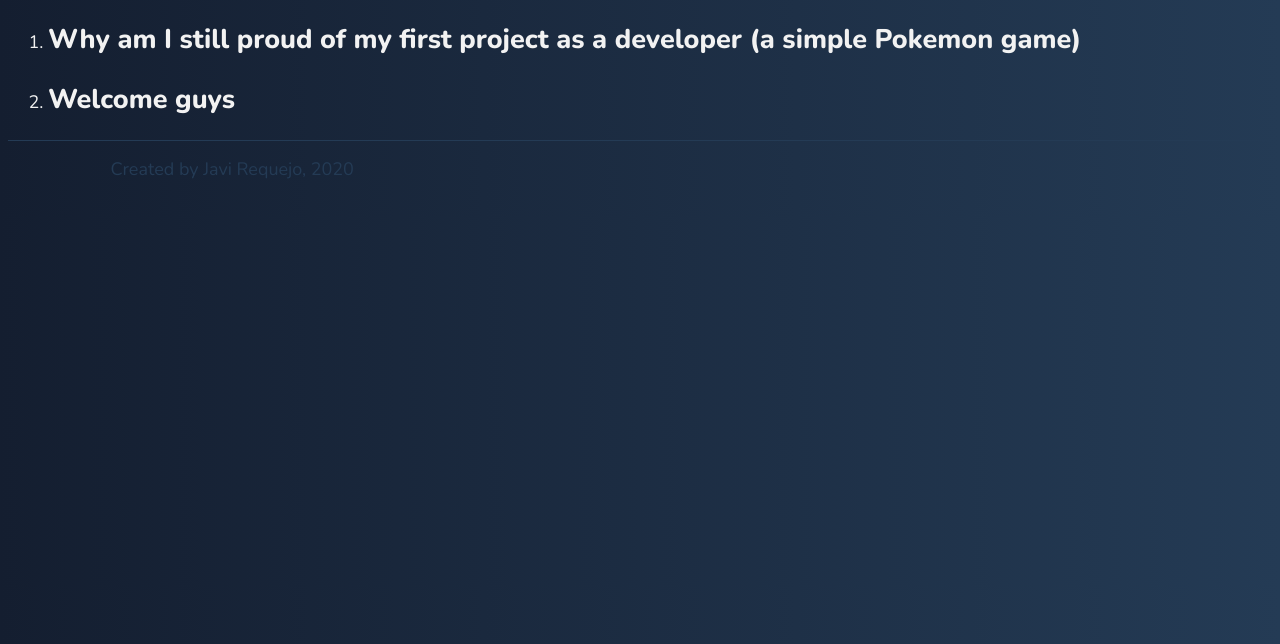
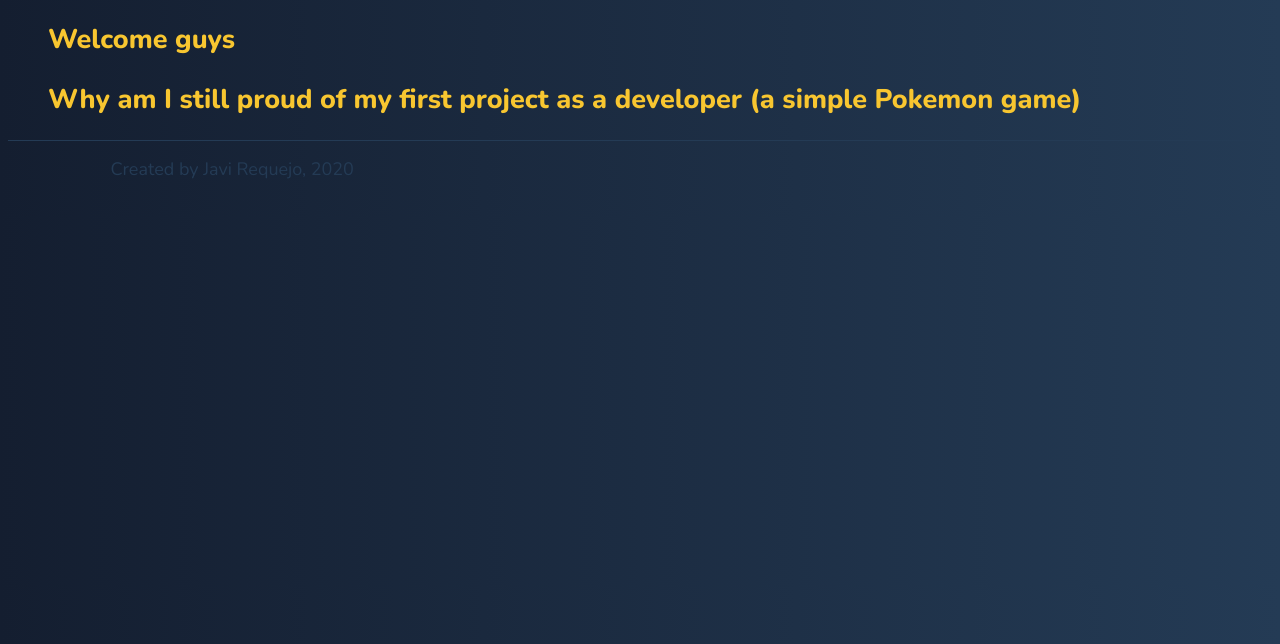
Before and after one commit to javirequejo/portfolio, a Gatsby site: page /blog in a window 1280 px wide. Shown: the part 156-800 px from the top of the page. Built offline with nearby package versions, Linux system fonts and the light colour scheme; Gatsby itself is replaced by a stand-in of ours.

Commit message:
Blog done

```diff
--- a/src/components/Blog/PostsContainer.js
+++ b/src/components/Blog/PostsContainer.js
@@ -1,5 +1,5 @@
 import React from 'react';
-import { graphql, useStaticQuery } from 'gatsby';
+import { graphql, useStaticQuery, Link } from 'gatsby';
 
 const PostsContainer = () => {
   const data = useStaticQuery(graphql`
@@ -9,7 +9,7 @@ const PostsContainer = () => {
                 node {
                     frontmatter {
                         title
-                        subtitle
+                        description
                         slug
                     }
                 }
@@ -20,14 +20,15 @@ const PostsContainer = () => {
   const posts = data.allMarkdownRemark.edges;
 
   return (
-    <ol>
-      {posts.map((elem) => (
+    <ul>
+      {posts.reverse().map((elem) => (
         <li key={elem.node.frontmatter.title}>
-          <h2>{elem.node.frontmatter.title}</h2>
-          <p>{elem.node.frontmatter.date}</p>
+          <Link to={elem.node.frontmatter.slug}>
+            <h2 style={{ color: '#f8c630' }}>{elem.node.frontmatter.title}</h2>
+          </Link>
         </li>
       ))}
-    </ol>
+    </ul>
 
   );
 };
--- a/src/pages/index.js
+++ b/src/pages/index.js
@@ -2,19 +2,17 @@ import React from 'react';
 import { ThemeProvider } from 'styled-components';
 import mainTheme from '../styles/theme';
 import GlobalStyle from '../styles/styledComponents/GlobalStyle';
-import Home from './home';
+import Home from '../components/Home/Home';
 import Layout from '../components/Common/Layout';
 import '../styles/index.css';
 
 const Index = () => (
-  <>
   <ThemeProvider theme={mainTheme}>
     <GlobalStyle />
     <Layout>
       <Home />
     </Layout>
   </ThemeProvider>
-  </>
 );
 
 export default Index;
```
Also changed, not shown: src/components/Home/Home.js (renamed from src/pages/home.js, +10 -10 lines). Lines whose indentation alone changed are shown as unchanged.
